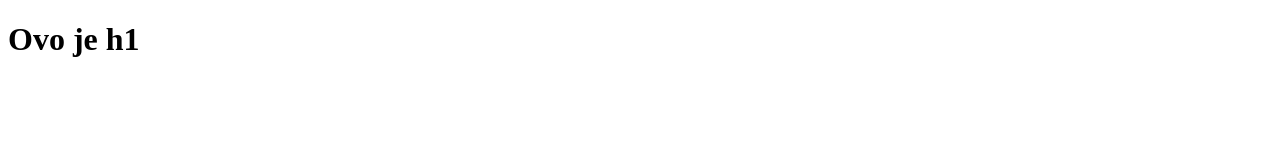
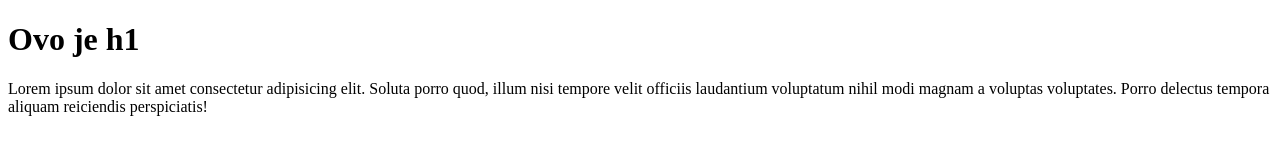
Before and after one commit to ivanaradosevic/Algebra_connect, a plain HTML site: page index.html in a window 1280 px wide. Drawn offline with Linux system fonts and the light colour scheme.

Commit message:
Modified

```diff
--- a/index.html
+++ b/index.html
@@ -8,5 +8,7 @@
 </head>
 <body>
     <h1>Ovo je h1</h1>
+    <p>Lorem ipsum dolor sit amet consectetur adipisicing elit. Soluta porro quod, illum nisi tempore velit officiis laudantium voluptatum nihil modi magnam a voluptas voluptates.
+        Porro delectus tempora aliquam reiciendis perspiciatis!</p>
 </body>
 </html>
```
